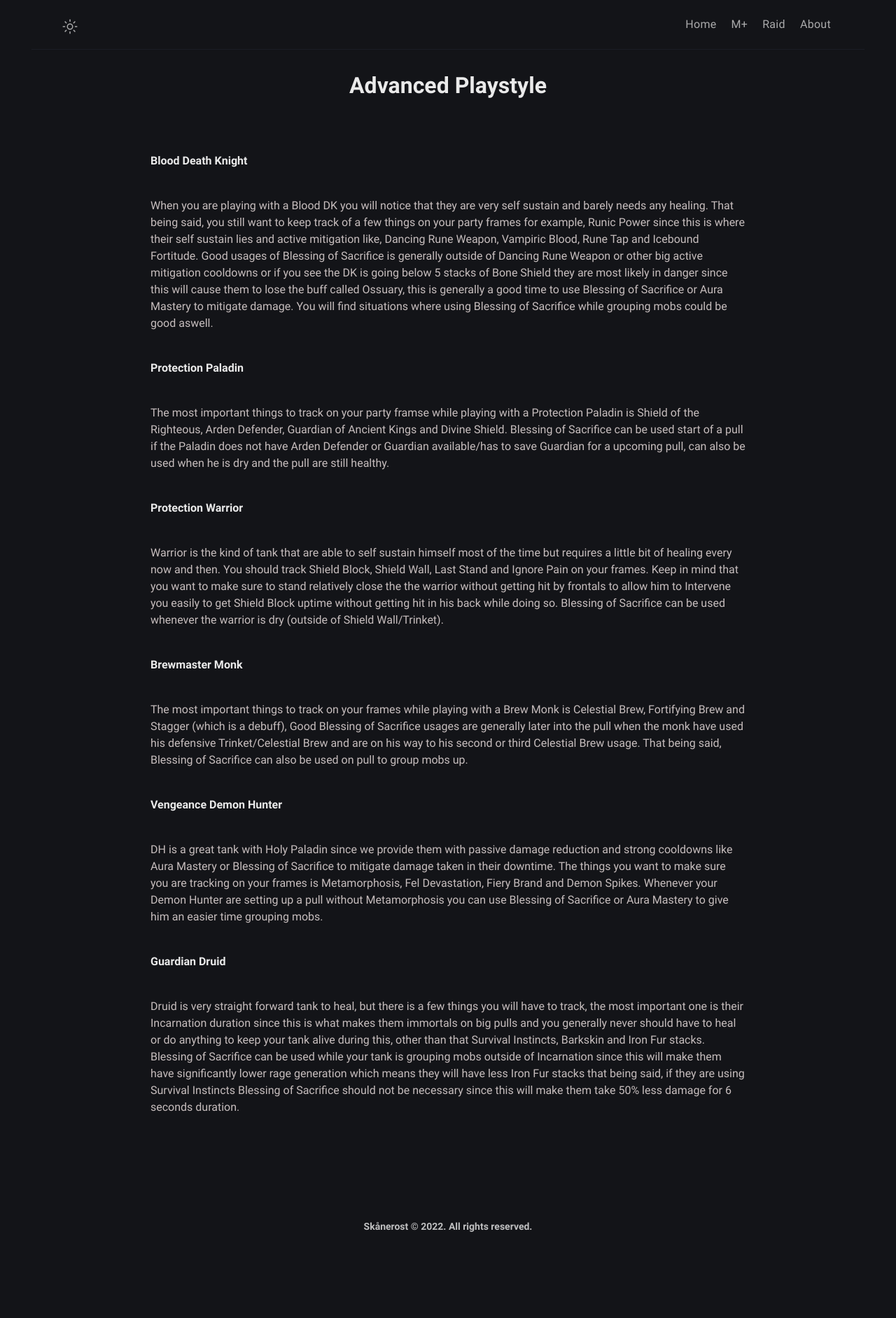
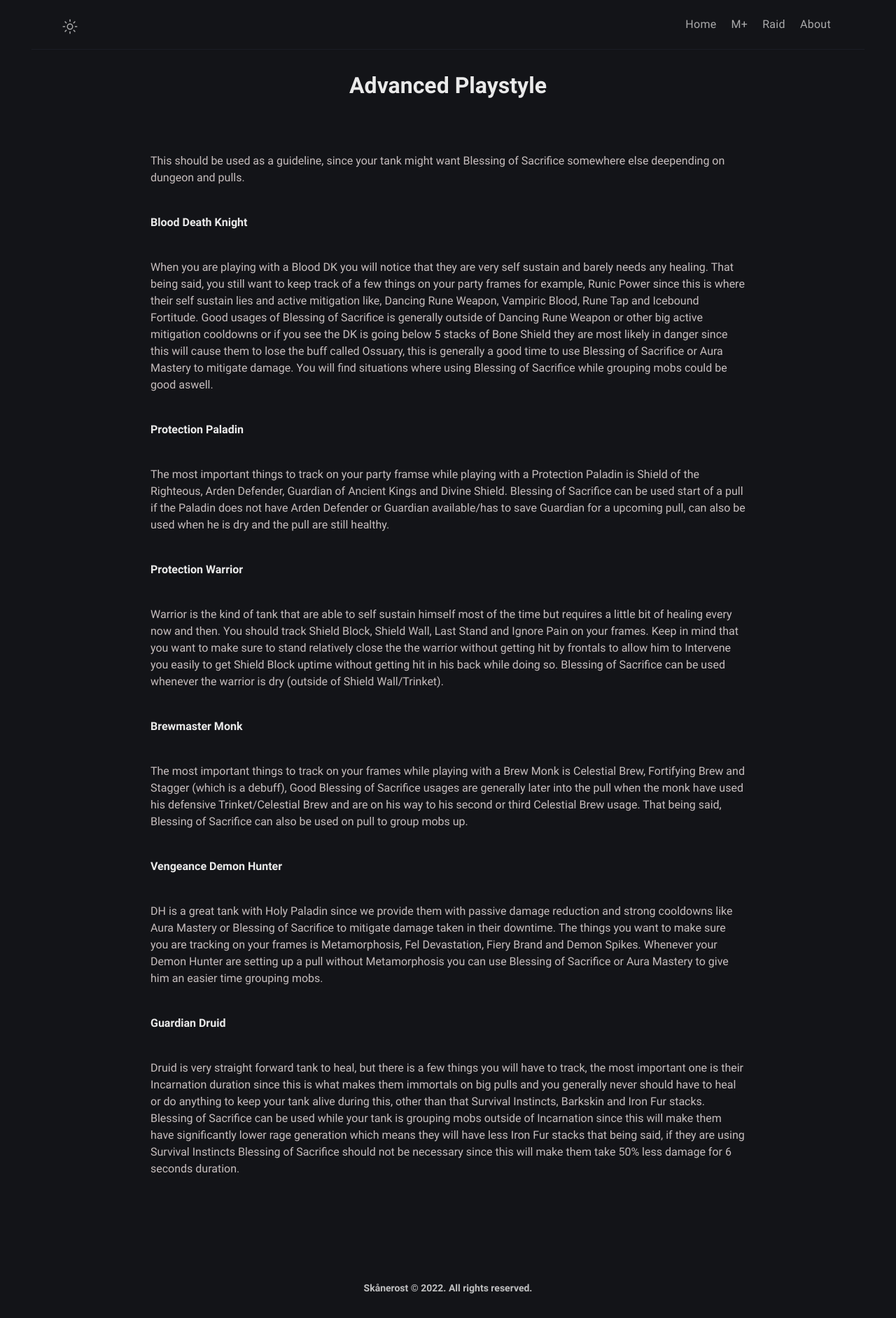
Before and after one commit to BetterThanWowhead/BetterThanWowhead.github.io, a Jekyll site: the page built from pages/M+/advanced_playstyle.md, in a window 1280 px wide. Shown: the whole page at 70% size. Built offline with Jekyll 4.4.1, drawn with Linux system fonts in a browser that asks for light colours; a script that is not in the unit is left out.

Commit message:
Update advanced_playstyle.md

```diff
--- a/pages/M+/advanced_playstyle.md
+++ b/pages/M+/advanced_playstyle.md
@@ -3,6 +3,8 @@ title: Advanced Playstyle
 permalink: /M+/advanced playstyle
 layout: page
 ---
+
+This should be used as a guideline, since your tank might want Blessing of Sacrifice somewhere else deepending on dungeon and pulls.
 
 **Blood Death Knight**
 
```
